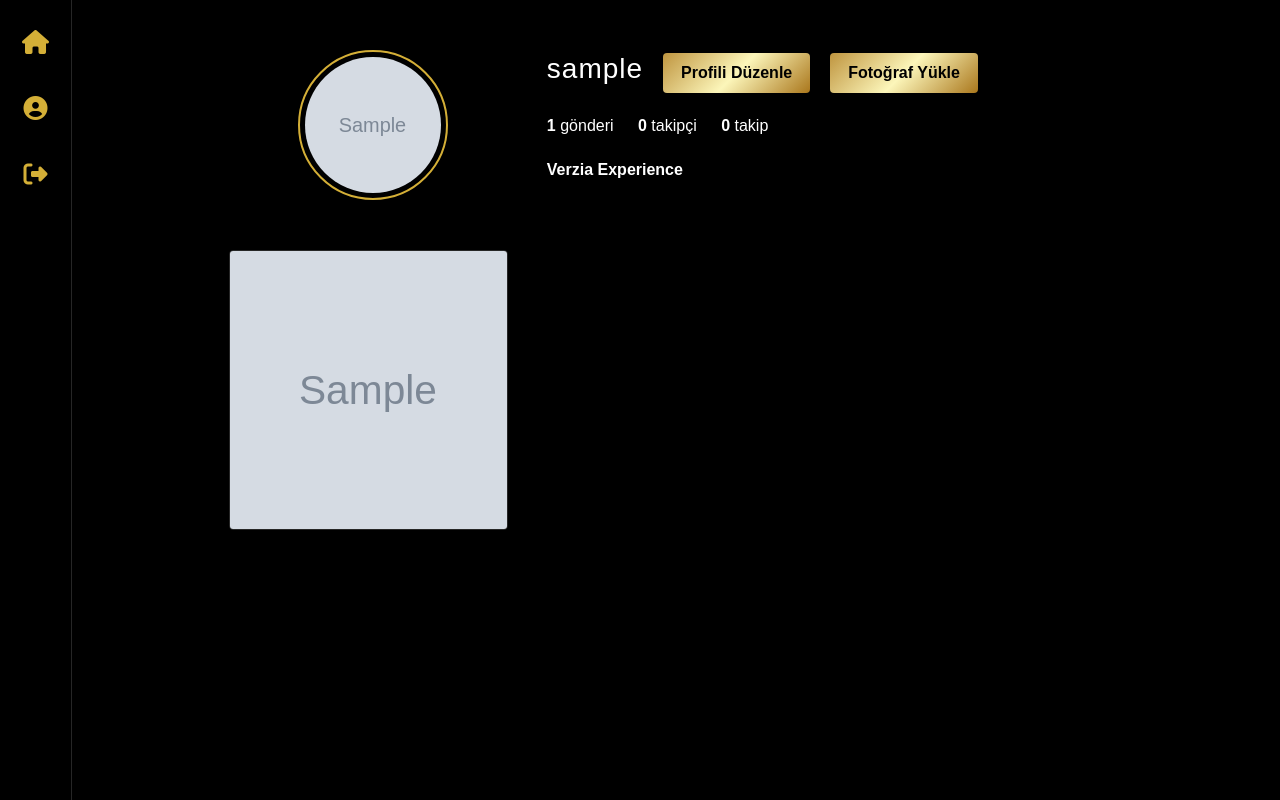
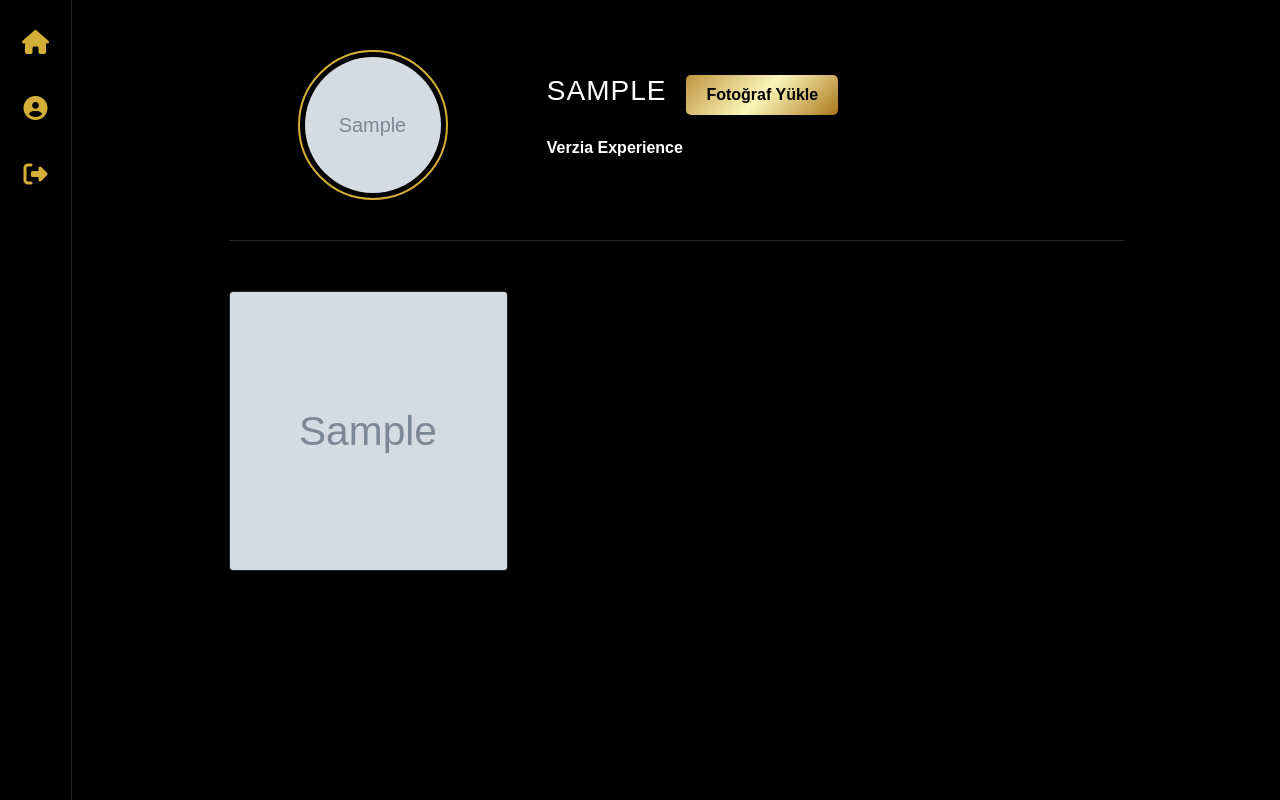
Before and after one commit to ONLINEGALERI/onlinegaleri, a Flask app: a page that uses templates/profile.html in a window 1280 px wide. Run offline with Flask 3, Linux system fonts and the light colour scheme; a user stored in the database is signed in; tables that the repository leaves empty hold one stand-in row (values such as "Sample post"); grey boxes marked "Sample" are stand-in pictures; some libraries are stand-ins or nearby versions.

Commit message:
düzenlemeler

```diff
--- a/app.py
+++ b/app.py
@@ -8,7 +8,7 @@ from models.photo import Photo
 app = Flask(__name__)
 app.config.from_object('config.Config')
 
-# DATABASE BAĞLANTISI
+# DATABASE BAĞLANTISI (KESİN ÇÖZÜM)
 DATABASE_URL = os.environ.get("DATABASE_URL")
 if DATABASE_URL:
     DATABASE_URL = DATABASE_URL.replace("postgres://", "postgresql+psycopg2://", 1)
@@ -36,7 +36,7 @@ def login():
     if user and user.check_password(password):
         login_user(user, remember=True)
         return jsonify({"status": "success", "redirect": url_for("profile", username=user.username)})
-    return jsonify({"status": "error", "message": "Hata!"}), 401
+    return jsonify({"status": "error", "message": "Hatalı bilgi!"}), 401
 
 @app.route("/profile/<username>")
 @login_required
--- a/templates/profile.html
+++ b/templates/profile.html
@@ -1,64 +1,40 @@
 {% extends "base.html" %}
 {% block content %}
 <style>
-    .profile-container { max-width: 935px; margin: 0 auto; padding: 50px 20px; color: #fff; }
-    .profile-header { display: flex; align-items: center; margin-bottom: 44px; }
-    .avatar-box { flex: 1; display: flex; justify-content: center; }
-    .profile-avatar { width: 150px; height: 150px; border-radius: 50%; border: 2px solid #d4af37; padding: 5px; object-fit: cover; }
-    .info-box { flex: 2; padding-left: 30px; }
-    .user-row { display: flex; align-items: center; gap: 20px; margin-bottom: 20px; }
-    .user-name { font-size: 28px; font-weight: 300; letter-spacing: 1px; }
-    .gold-verify { color: #d4af37; font-size: 20px; }
-    .verzia-btn { background: linear-gradient(135deg, #bf953f, #fcf6ba, #aa771c); color: #000; border: none; padding: 8px 18px; border-radius: 4px; font-weight: bold; cursor: pointer; }
+    .p-container { max-width: 935px; margin: 0 auto; padding: 50px 20px; color: #fff; }
+    .p-header { display: flex; align-items: center; margin-bottom: 44px; border-bottom: 1px solid #262626; padding-bottom: 40px; }
+    .p-avatar-box { flex: 1; display: flex; justify-content: center; }
+    .p-avatar { width: 150px; height: 150px; border-radius: 50%; border: 2px solid #d4af37; padding: 5px; object-fit: cover; }
+    .p-info { flex: 2; padding-left: 30px; }
+    .p-user-row { display: flex; align-items: center; gap: 20px; margin-bottom: 20px; }
+    .p-name { font-size: 28px; font-weight: 300; letter-spacing: 1px; text-transform: uppercase; }
+    .v-gold-btn { background: linear-gradient(135deg, #bf953f, #fcf6ba, #aa771c); color: #000; border: none; padding: 8px 20px; border-radius: 5px; font-weight: bold; cursor: pointer; }
 
-    /* GALERİ DÜZENİ */
-    .photo-grid { display: grid; grid-template-columns: repeat(3, 1fr); gap: 28px; margin-top: 50px; }
-    .photo-item { aspect-ratio: 1/1; overflow: hidden; position: relative; border: 1px solid #262626; border-radius: 4px; }
-    .photo-item img { width: 100%; height: 100%; object-fit: cover; transition: 0.3s; cursor: pointer; }
-    .photo-item img:hover { filter: brightness(0.8); }
+    .p-grid { display: grid; grid-template-columns: repeat(3, 1fr); gap: 28px; margin-top: 50px; }
+    .p-item { aspect-ratio: 1/1; overflow: hidden; position: relative; border: 1px solid #262626; border-radius: 4px; }
+    .p-item img { width: 100%; height: 100%; object-fit: cover; transition: 0.3s; cursor: pointer; }
+    .p-item img:hover { filter: brightness(0.8); }
 
-    @media (max-width: 768px) {
-        .profile-header { flex-direction: column; text-align: center; }
-        .info-box { padding-left: 0; margin-top: 20px; }
-        .photo-grid { gap: 3px; }
-    }
+    @media (max-width: 768px) { .p-header { flex-direction: column; text-align: center; } .p-info { padding-left: 0; margin-top: 20px; } .p-grid { gap: 3px; } }
 </style>
 
-<div class="profile-container">
-    <header class="profile-header">
-        <div class="avatar-box">
-            <img class="profile-avatar" src="{{ server_profile.avatar }}">
-        </div>
-        <div class="info-box">
-            <div class="user-row">
-                <h2 class="user-name">{{ server_profile.username }}</h2>
-                {% if server_profile.is_vip %}<i class="fa-solid fa-circle-check gold-verify"></i>{% endif %}
-                {% if can_edit %}
-                    <button class="verzia-btn">Profili Düzenle</button>
-                    <button class="verzia-btn" onclick="alert('Yükleme ekranı açılıyor...')">Fotoğraf Yükle</button>
-                {% endif %}
-            </div>
-            <div style="margin-bottom: 20px;">
-                <span style="margin-right: 20px;"><b>{{ photos|length }}</b> gönderi</span>
-                <span style="margin-right: 20px;"><b>0</b> takipçi</span>
-                <span><b>0</b> takip</span>
+<div class="p-container">
+    <header class="p-header">
+        <div class="p-avatar-box"><img class="p-avatar" src="{{ server_profile.avatar }}"></div>
+        <div class="p-info">
+            <div class="p-user-row">
+                <h2 class="p-name">{{ server_profile.username }}</h2>
+                {% if server_profile.is_vip %}<i class="fa-solid fa-circle-check" style="color:#d4af37; font-size:20px;"></i>{% endif %}
+                {% if can_edit %}<button class="v-gold-btn">Fotoğraf Yükle</button>{% endif %}
             </div>
             <p><b>{{ server_profile.bio }}</b></p>
         </div>
     </header>
-
-    <div class="photo-grid">
+    <div class="p-grid">
         {% if photos %}
-            {% for photo in photos %}
-            <div class="photo-item">
-                <img src="{{ url_for('uploaded_file', filename=photo.filename) }}">
-            </div>
-            {% endfor %}
+            {% for photo in photos %}<div class="p-item"><img src="{{ url_for('uploaded_file', filename=photo.filename) }}"></div>{% endfor %}
         {% else %}
-            <div style="grid-column: 1/-1; text-align: center; padding: 100px; opacity: 0.5; border: 1px dashed #d4af37;">
-                <i class="fa-solid fa-camera" style="font-size: 40px; margin-bottom: 20px; display: block;"></i>
-                Henüz hiç fotoğraf yok.
-            </div>
+            <div style="grid-column: 1/-1; text-align: center; padding: 80px; opacity: 0.5;">Henüz hiç fotoğraf yok.</div>
         {% endif %}
     </div>
 </div>
```
Also changed, not shown: templates/index.html (+16 -13 lines).
